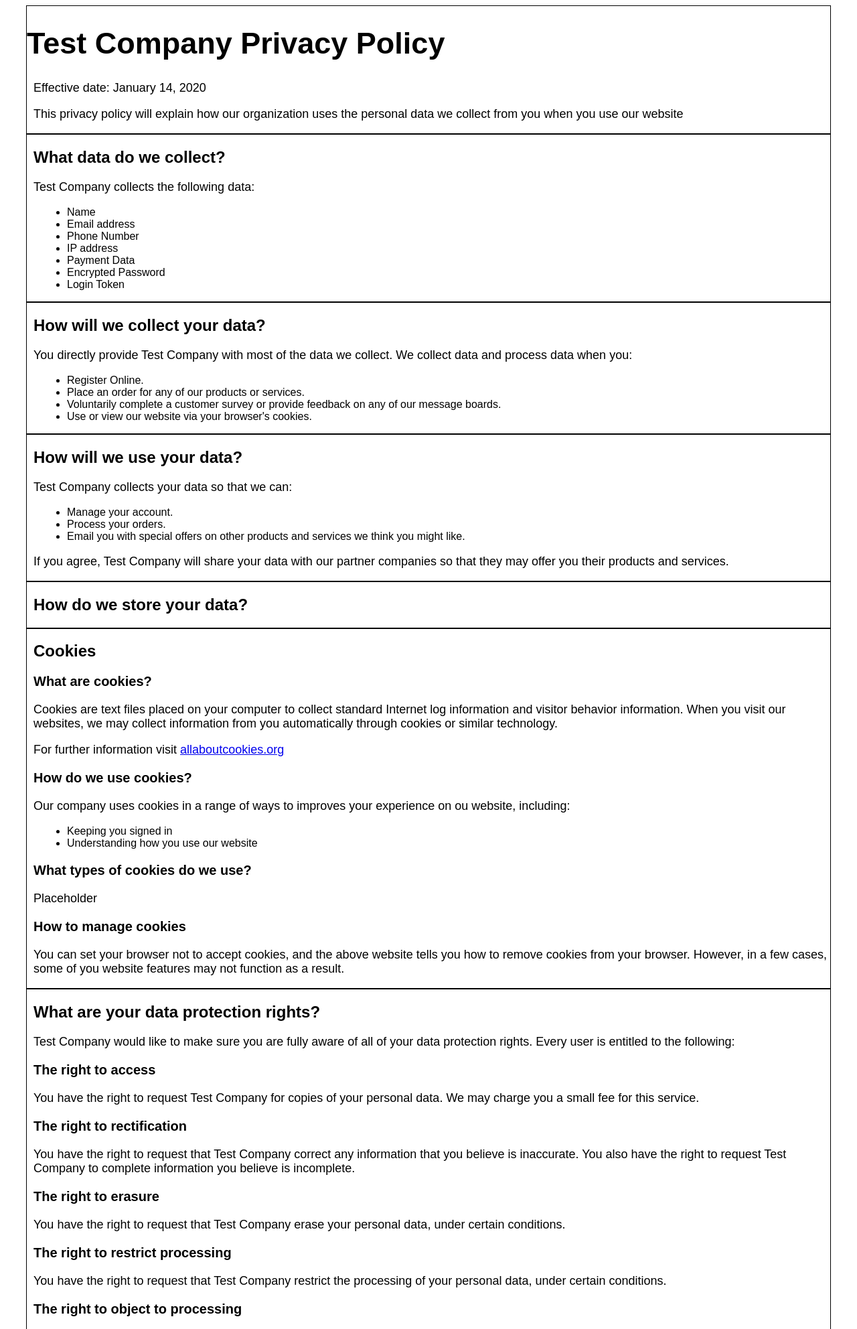
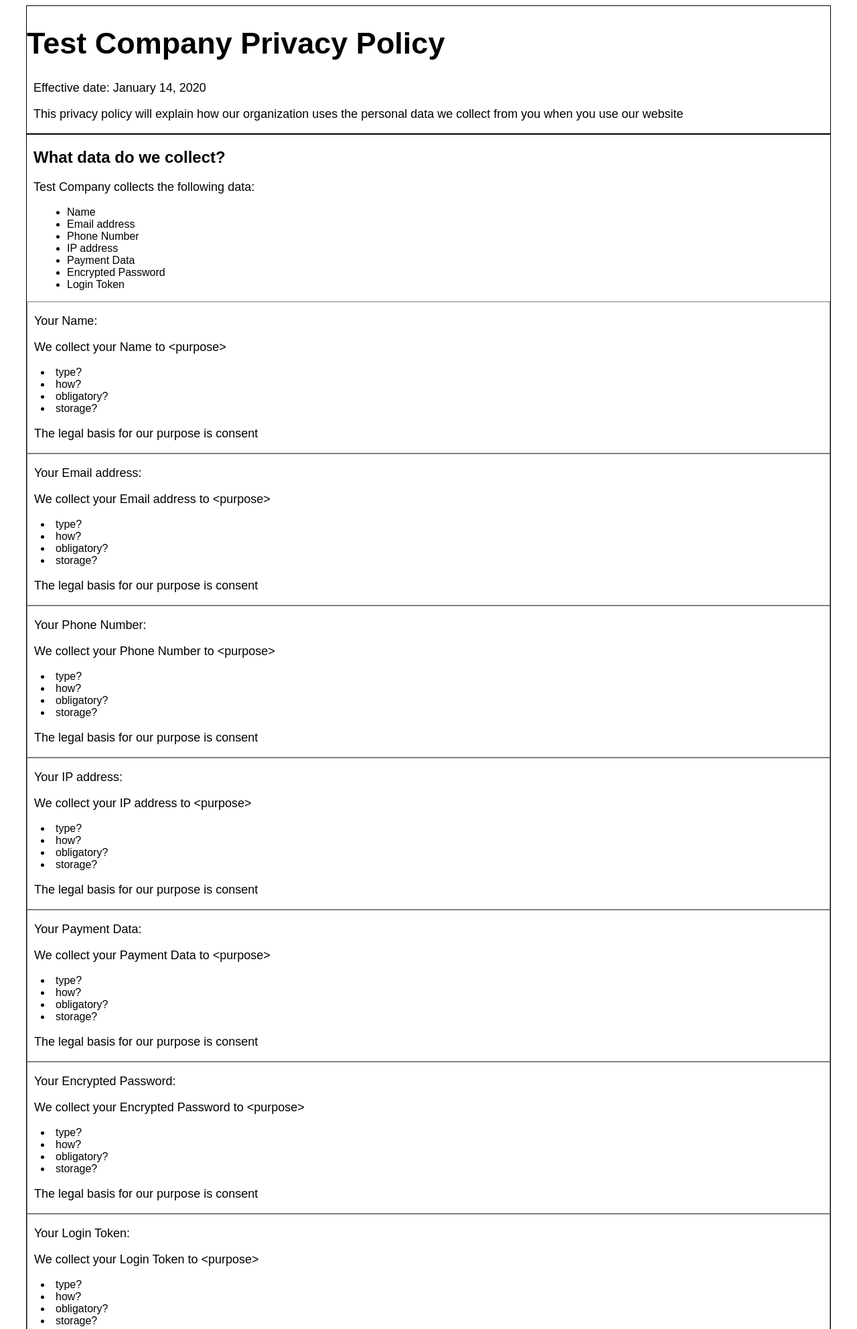
Before and after one commit to eoleahy/Privacy-Policy-Generator, a Flask app: page / in a window 1280 px wide. Shown: the top 1984 px of the page at 67% size. Run offline with Flask 2, Linux system fonts and the light colour scheme.

Commit message:
-broke down data into personaldata sections -added some dpv/rdf stuff (in need of review, open to change) -TODO: fix input meta-data to further reflect dpv -more dpv stuff

```diff
--- a/static/style.css
+++ b/static/style.css
@@ -2,6 +2,10 @@
     border: 1px solid black;
     width: 75pc;
     margin: auto;
+}
+
+article{
+    border: 1px solid grey;
 }
 
 .section h2 {
--- a/templates/data.html
+++ b/templates/data.html
@@ -4,4 +4,9 @@
     <p>{{data["company_name"]}} collects the following data: </p>
     {{ render_list(data["collected_data"]) }}
 
+    {% for personalData in data["collected_data"] %}
+        {% include "personalData.html" %}
+
+    {% endfor %}
+
 {% endblock %}
--- a/templates/default.html
+++ b/templates/default.html
@@ -1,4 +1,5 @@
-<div class="section" vocab="http://w3.org/ns/dpv#" typeof="Class">
+<div class="section" vocab="http://w3.org/ns/dpv#">
+    <span class="dpv:PersonalDataCategory"></span>
     {% block heading %}
         <h2>{{ topic }} </h2>
     {% endblock %}
--- /dev/null
+++ b/templates/personalData.html
@@ -0,0 +1,13 @@
+
+<article class="dpv:PersonalDataCategory">
+    <p>Your {{ personalData }}:</p>
+
+    <p>We collect your {{personalData}} to <span class="dpv:Purpose"> &lt;purpose&gt; </span></p>
+
+    <li>type?</li>
+    <li>how?</li>
+    <li>obligatory?</li>
+    <li>storage?</li>
+
+    <p>The legal basis for our purpose is <span class="dpv:LegalBasis">consent</span></p>
+</article>
--- a/templates/policy.html
+++ b/templates/policy.html
@@ -23,8 +23,8 @@
         {% set company = data["company_name"] %}
         {% set contact_methods = [data["company_phone_number"], data["company_email"], data["company_address"]] %}
 
-    <div class="section">
-        <h1>{{ company }} Privacy Policy</h1>
+    <div class="section" vocab = "http://w3.org/ns/dpv">
+        <h1><span class="dpv:Recipient">{{ company }}</span> Privacy Policy</h1>
         <p>Effective date: {{data["date"]}}</p>
         <p>This privacy policy will explain how our organization uses the personal data we collect from you when you use our website</p>
     </div>
--- a/templates/usage.html
+++ b/templates/usage.html
@@ -4,5 +4,9 @@
     {{ render_list(data["data_usage"]) }}
 
     <p>If you agree, {{company}} will share your data with our partner companies so that they may offer you their products and services.</p>
-    {{ render_list(data["data_sharing_recipients"]) }}
+    <ul>
+    {% for recip in data["data_sharing_recipient"] %}
+        <li class="dpv:Recipient">{{recip}}</li>
+    {% endfor %}
+    </ul>
 {% endblock %}
```
Also changed, not shown: 1 other file.
